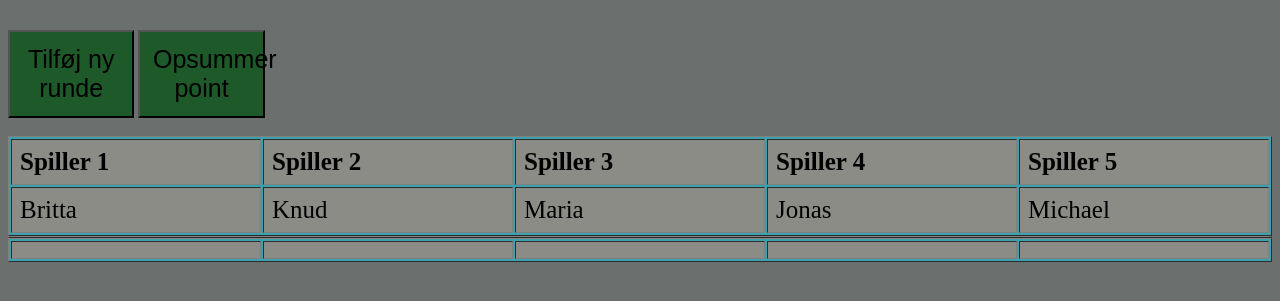
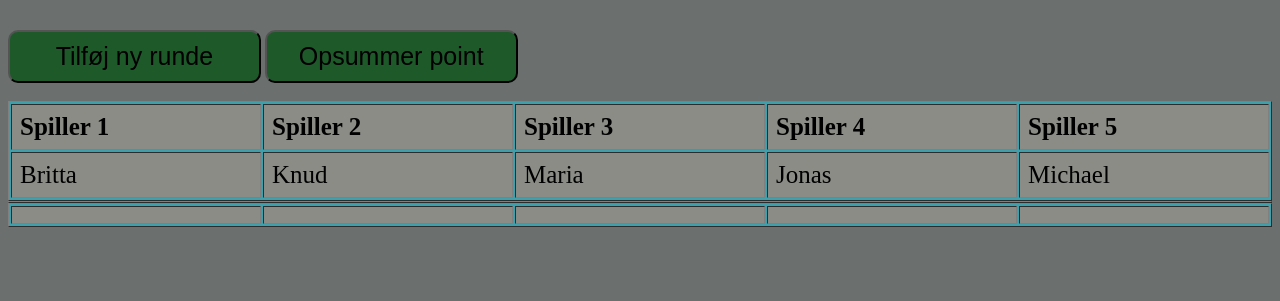
Before and after one commit to KnudNielsen999/Scorecard.github.io, a plain HTML site: page index.html in a window 1280 px wide. Shown: the part 109-410 px from the top of the page. Drawn offline with Linux system fonts and the light colour scheme.

Commit message:
Add files via upload
finjusteringer på buttoms

```diff
--- a/style.css
+++ b/style.css
@@ -23,9 +23,10 @@ body{
   background-color: rgb(107, 112, 111);
 }
 button{
-  width: 10%;
+  border-radius: 10px; /* Justér værdien for at ændre graden af afrunding */
+  padding: 10px; /* Justér værdien for at ændre knappens padding */
+  width: 20%;
   height: 10%;
-  padding: 1%;
   font: bold;
   font-size: 25px;
   background-color: rgb(30, 89, 42);
```
